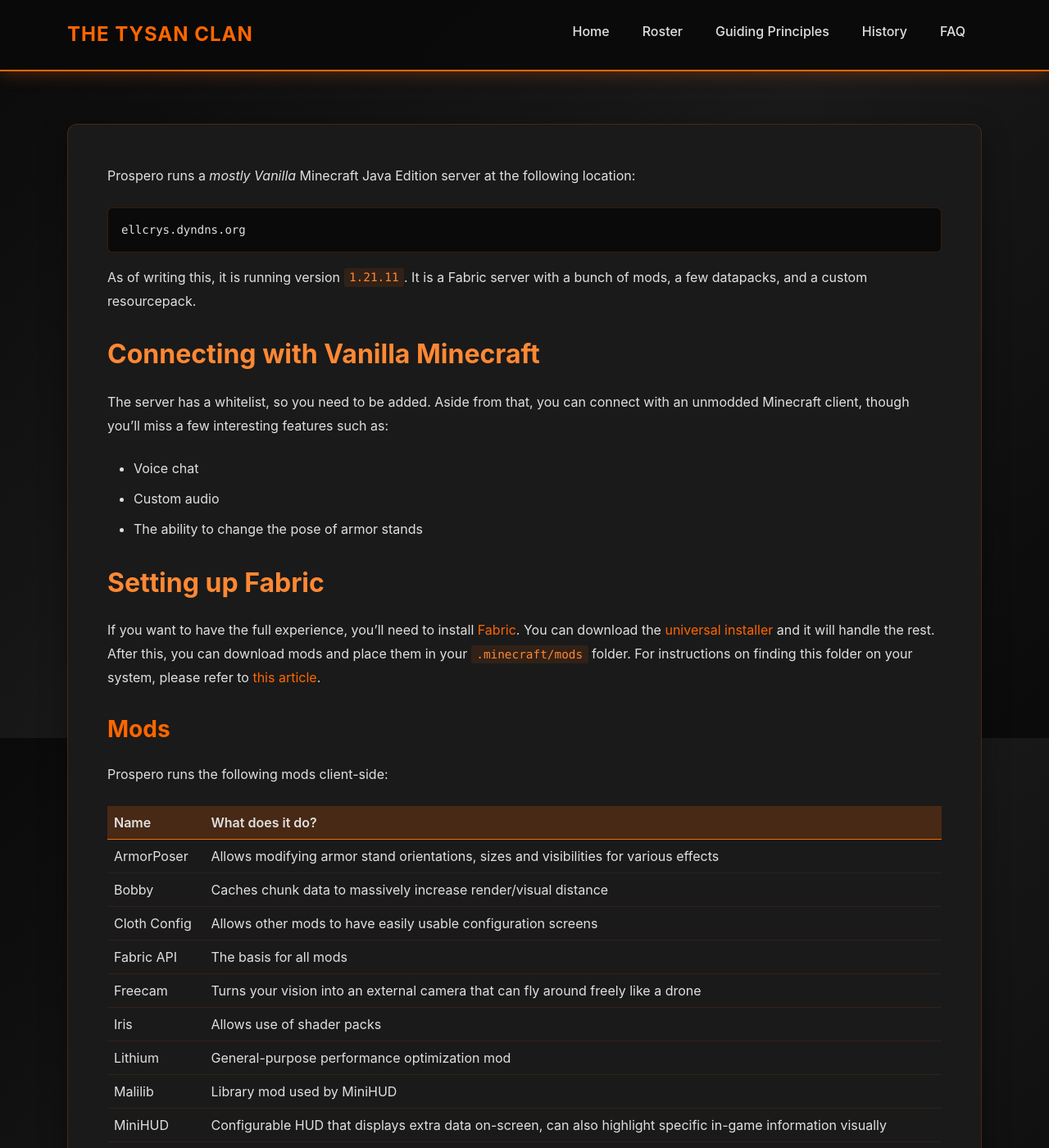
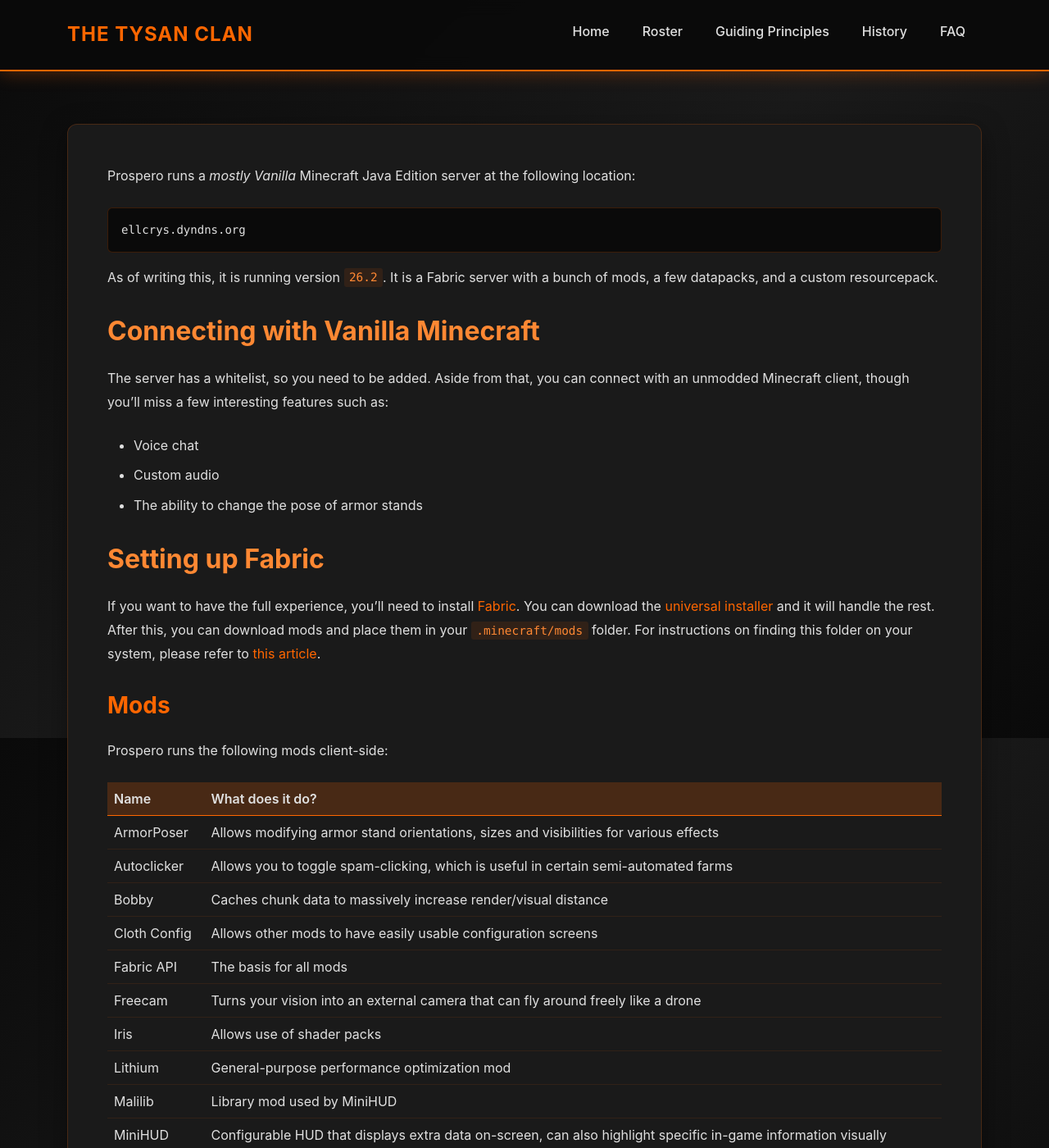
Before and after one commit to jsteenbeeke/www.tysanclan.com, a Jekyll site: the page built from minecraft.md, in a window 1280 px wide and 1400 px high. Shown: the whole window at 82% size. Built offline with Jekyll 4.4.1, drawn with Linux system fonts in a browser that asks for light colours.

Commit message:
Minecraft upgraded

````diff
--- a/minecraft.md
+++ b/minecraft.md
@@ -9,7 +9,7 @@ Prospero runs a _mostly Vanilla_ Minecraft Java Edition server at the following
 ellcrys.dyndns.org
 ```
 
-As of writing this, it is running version `1.21.11`. It is a Fabric server with a bunch of mods, a few datapacks, and a custom resourcepack.
+As of writing this, it is running version `26.2`. It is a Fabric server with a bunch of mods, a few datapacks, and a custom resourcepack.
 
 ## Connecting with Vanilla Minecraft
 
@@ -31,6 +31,7 @@ Prospero runs the following mods client-side:
 | Name         | What does it do?                                                                                              |
 |--------------|---------------------------------------------------------------------------------------------------------------|
 | ArmorPoser   | Allows modifying armor stand orientations, sizes and visibilities for various effects                         |
+| Autoclicker  | Allows you to toggle spam-clicking, which is useful in certain semi-automated farms                           |
 | Bobby        | Caches chunk data to massively increase render/visual distance                                                |
 | Cloth Config | Allows other mods to have easily usable configuration screens                                                 |
 | Fabric API   | The basis for all mods                                                                                        |
````
